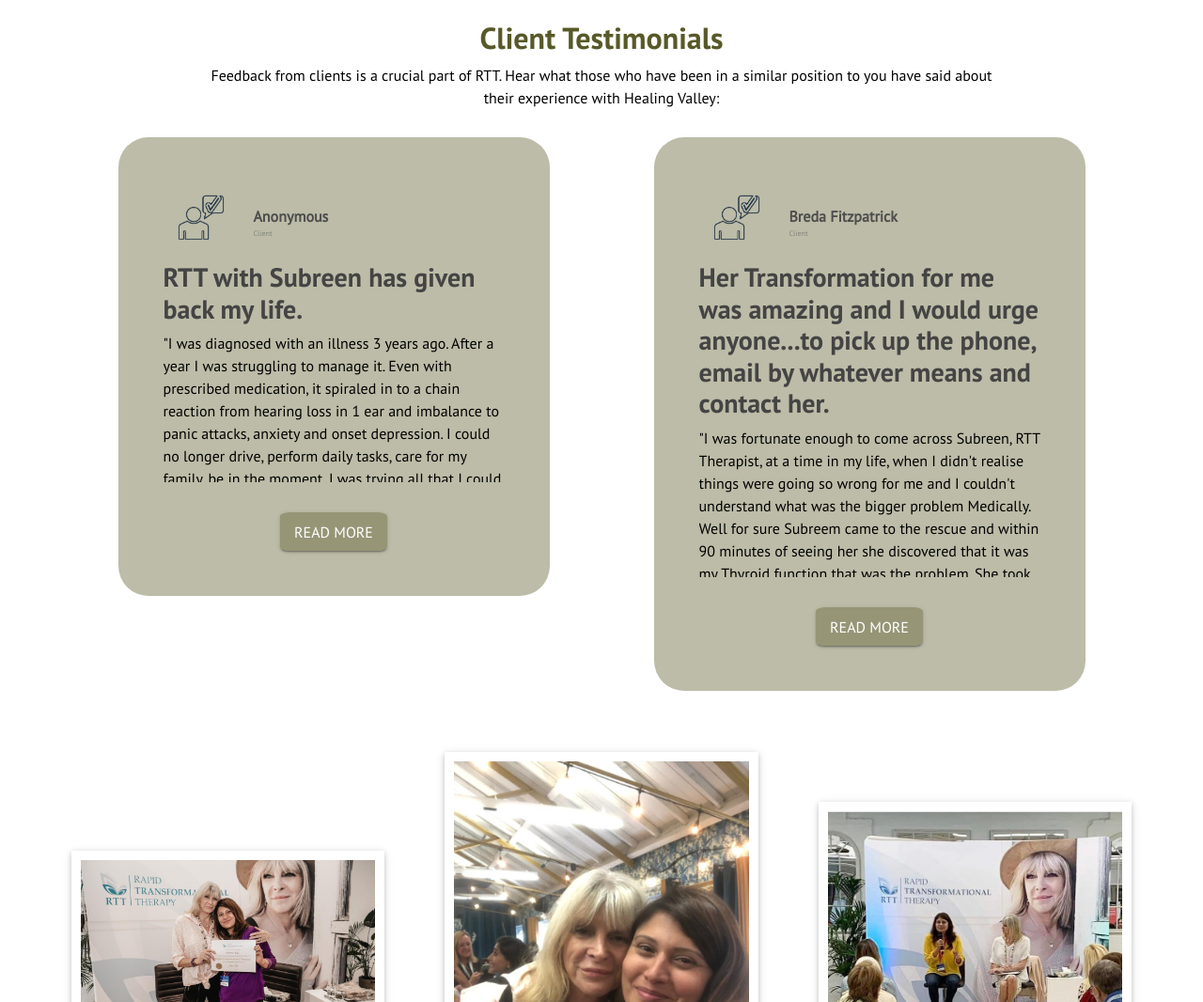
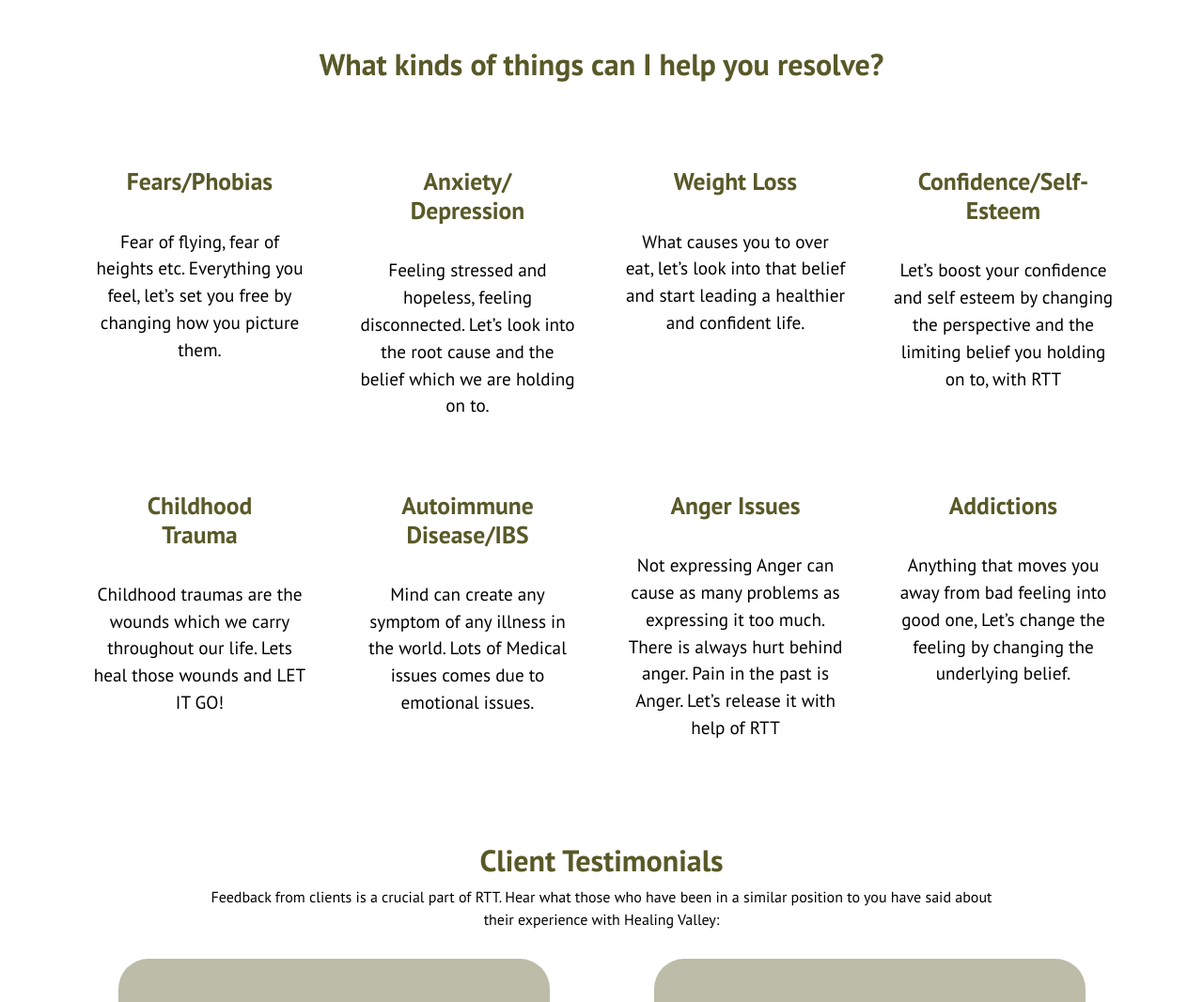
Before and after one commit to healingvalley/healingvalley.github.io, a plain HTML site: page index.html in a window 1280 px wide. Shown: the part 1300-2366 px from the top of the page at 94% size. Drawn offline with Linux system fonts and the light colour scheme.

Commit message:
Add files via upload

```diff
--- a/index.html
+++ b/index.html
@@ -149,7 +149,7 @@
                     <div class="col-md-6 col-sm-12 doc-det">
                         <h2>Subreen Riaz</h2>
 
-                        <p>I am a certified Rapid Transformational Therapist and certified Hypnotherapist, trained by
+                        <p>I am a certified Rapid Transformational Therapist and Clinical Hypnotherapist, trained by
                             Marisa Peer, the founder of
                             RTT. I specialize in unlocking potential and liberating clients from their fears, phobias,
                             and limiting behaviors. Rapid Transformational Therapist in London. If you want to know more
@@ -163,6 +163,55 @@
         </div>
 
     </div>
+    <section class="our-blog container-fluid">
+        <div class="container rtt">
+            <h2>What kinds of things can I help you resolve?</h2>
+            <div class="row gx-20">
+                <div class="col-lg-3 who-single">
+                    <h2>Fears/Phobias</h2>
+                    <p>Fear of flying, fear of heights etc. Everything you feel, let’s set you free by changing how you
+                        picture them.</p>
+                </div>
+                <div class="col-lg-3 who-single">
+                    <h2>Anxiety/ Depression</h2>
+                    <p>Feeling stressed and hopeless, feeling disconnected. Let’s look into the root cause and the
+                        belief which we are holding on to.</p>
+                </div>
+                <div class="col-lg-3 who-single">
+                    <h2>Weight Loss</h2>
+                    <p>What causes you to over eat, let’s look into that belief and start leading a healthier and
+                        confident life.</p>
+                </div>
+                <div class="col-lg-3 who-single">
+                    <h2>Confidence/Self-Esteem</h2>
+                    <p>Let’s boost your confidence and self esteem by changing the perspective and the limiting belief
+                        you holding on to, with RTT</p>
+                </div>
+            </div>
+            <div class="row gx-20">
+                <div class="col-lg-3 who-single">
+                    <h2>Childhood Trauma</h2>
+                    <p>Childhood traumas are the wounds which we carry throughout our life. Lets heal those wounds and
+                        LET IT GO!</p>
+                </div>
+                <div class="col-lg-3 who-single">
+                    <h2>Autoimmune Disease/IBS</h2>
+                    <p>Mind can create any symptom of any illness in the world. Lots of Medical issues comes due to
+                        emotional issues.</p>
+                </div>
+                <div class="col-lg-3 who-single">
+                    <h2>Anger Issues</h2>
+                    <p>Not expressing Anger can cause as many problems as expressing it too much. There is always hurt
+                        behind anger. Pain in the past is Anger. Let’s release it with help of RTT</p>
+                </div>
+                <div class="col-lg-3 who-single">
+                    <h2>Addictions</h2>
+                    <p>Anything that moves you away from bad feeling into good one, Let’s change the feeling by changing
+                        the underlying belief.</p>
+                </div>
+            </div>
+        </div>
+    </section>
     <section class="our-blog container-fluid" id="testimonials">
         <div class="container">
             <div class="session-title row">
@@ -255,7 +304,6 @@
                     </div>
                 </div>
             </div>
-        </div>
             <div class="about-us row">
                 <div class="col-lg-4 image">
                     <img src="assets/images/subreenMarissa1.JPG" width="70%">
@@ -265,6 +313,7 @@
                 </div>
                 <div class="col-lg-4 image">
                     <img src="assets/images/subreenMarissa3.JPG" width="70%">
+                </div>
             </div>
         </div>
         <div class="image">
```
Also changed, not shown: about_me.html (+6 -0 lines). Lines whose indentation alone changed are shown as unchanged.
